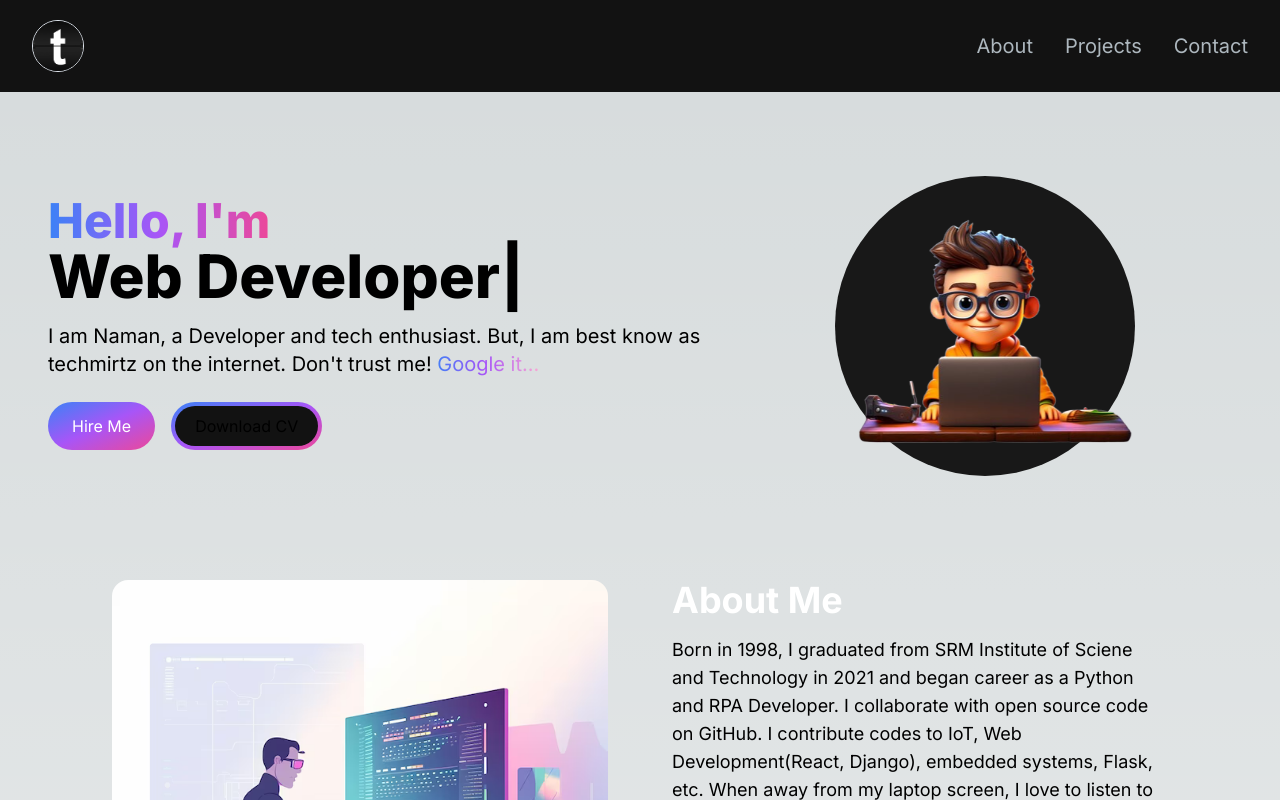
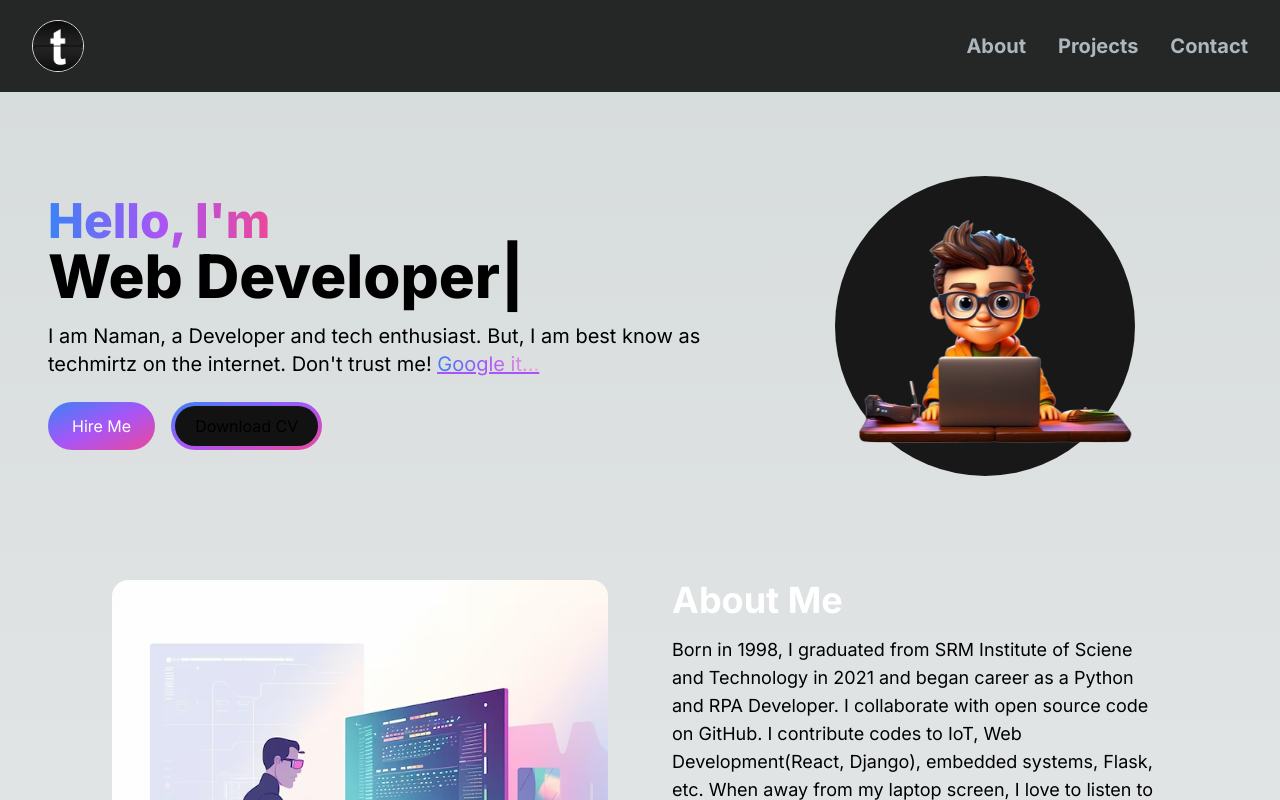
Before and after one commit to chauhannaman98/portfolio-next, a Next.js app: page / in a window 1280 px wide. Shown: the top 800 px of the page. Built offline with nearby package versions, Linux system fonts and the light colour scheme.

Commit message:
Minor UI enhancements

```diff
--- a/app/components/HeroSection.jsx
+++ b/app/components/HeroSection.jsx
@@ -36,8 +36,8 @@ export const HeroSection = () => {
                     />
                 </h1>
                 <p className="text-base sm:text-lg lg:text-xl mb-6 ">
-                    I am Naman, a Developer and tech enthusiast. But, I am best know as techmirtz on the internet. Don't trust me!
-                    <Link className='text-bold underline text-transparent bg-clip-text bg-gradient-to-r from-blue-500 via-purple-500 to-pink-300' href="https://www.google.com/search?q=techmirtz" target='_blank'> Google it...</Link></p>
+                    I am Naman, a Developer and tech enthusiast. But, I am best know as techmirtz on the internet. Don't trust me!<span> </span>
+                    <Link className='text-bold underline decoration-purple-500 hover:decoration-pink-500 text-transparent bg-clip-text bg-gradient-to-r from-blue-500 via-purple-500 to-pink-300' href="https://www.google.com/search?q=techmirtz" target='_blank'>Google it...</Link></p>
                 <div>
                     <button className='px-6 py-3 w-full sm:w-fit rounded-full mr-4 mb-4 bg-gradient-to-br from-blue-500 via-purple-500 to-pink-500 text-white hover:bg-slate-200'>Hire Me</button>
                     <button className='px-1 py-1 w-full sm:w-fit rounded-full bg-gradient-to-br from-blue-500 via-purple-500 to-pink-500 bg-transparent hover:bg-slate-800'>
--- a/app/components/NavBar.jsx
+++ b/app/components/NavBar.jsx
@@ -25,7 +25,7 @@ export const NavBar = () => {
   const [navbarOpen, setNavbarOpen] = useState(false);
 
   return (
-    <nav className='fixed top-0 left-0 right-0 z-10 bg-[#121212] bg-opacity-100'>
+    <nav className='fixed top-0 left-0 right-0 z-10 bg-[#121212] bg-opacity-100 backdrop-blur-sm bg-[#121212]/90'>
         <div className='flex flex-wrap items-center justify-between mx-auto px-8 py-5'>
             <div className='border border-slate-200 rounded-full'>
               <a href={"/"}><Image src="/images/LOGO.gif" alt="Logo" width={50} height={50}/></a>
--- a/app/components/NavLink.jsx
+++ b/app/components/NavLink.jsx
@@ -4,7 +4,7 @@ const NavLink = ({ href, title }) => {
     return  (
         <Link
             href={href}
-            className='block py-2 pl-3 pr-4 text-[#ADB7BE] sm:text-xl rounded md:p-0 hover:text-white'
+            className='font-bold block py-2 pl-3 pr-4 text-[#ADB7BE] sm:text-xl rounded md:p-0 hover:text-white'
         >
             {title}
         </Link>
```
